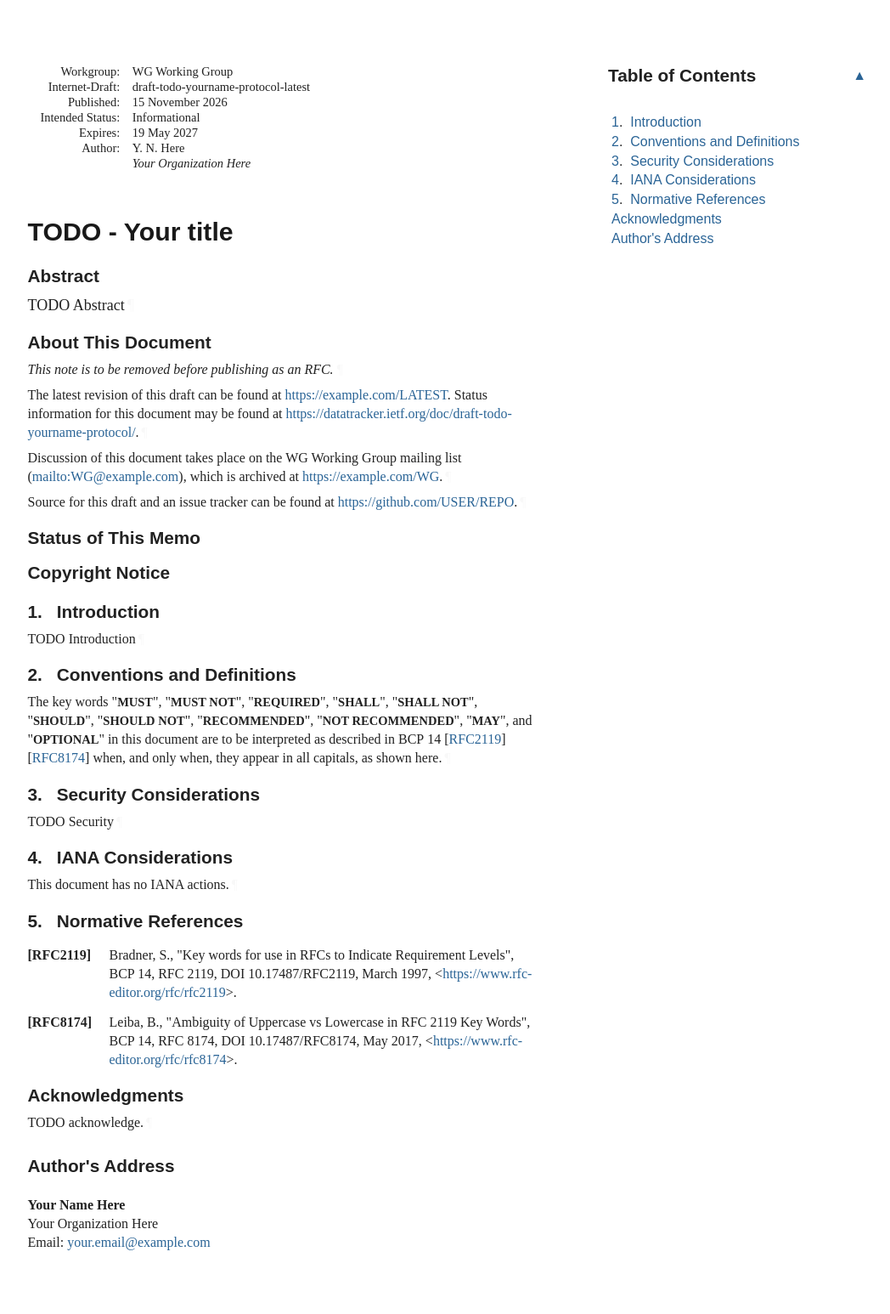
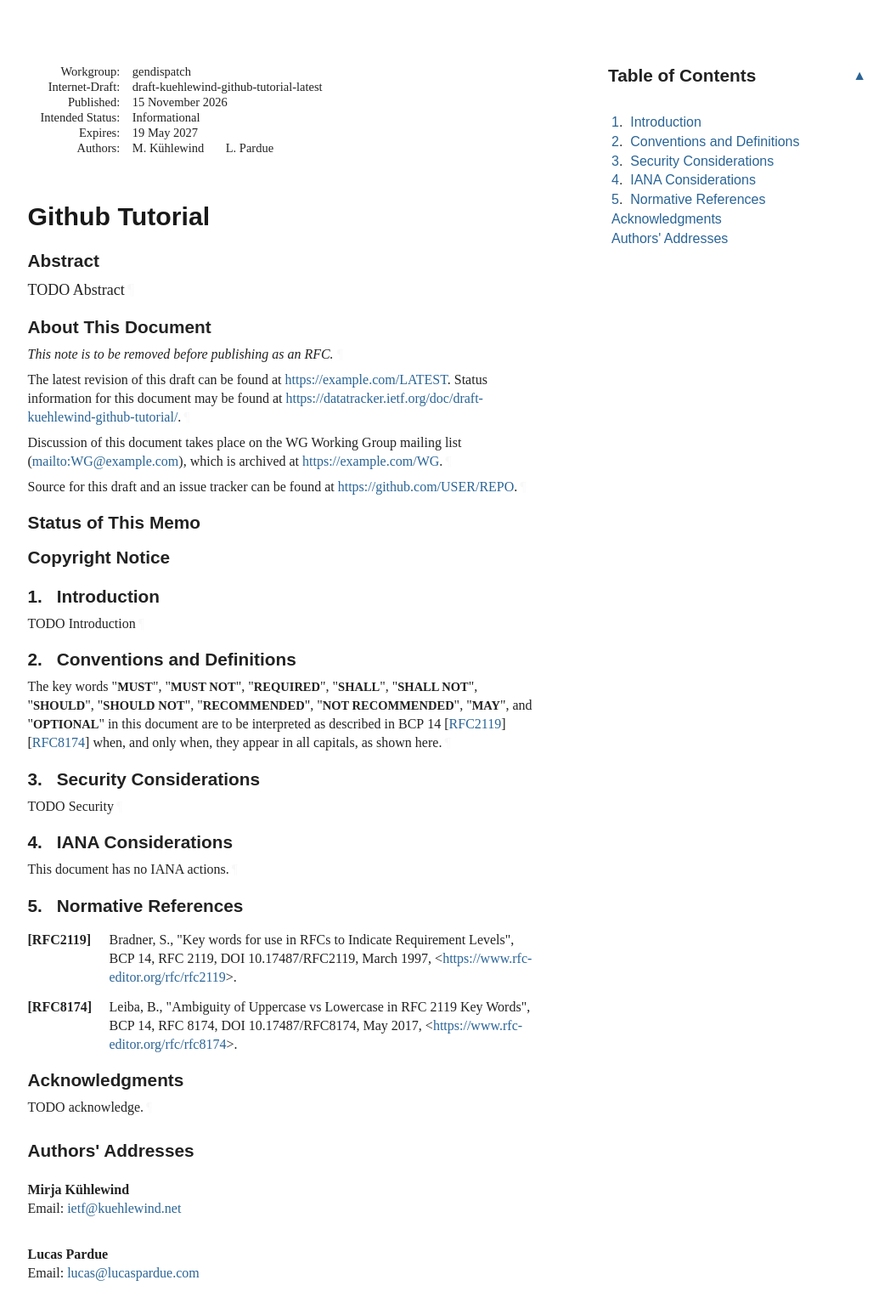
Before and after one commit to mirjak/draft-github-tutorial, a plain HTML site: page draft-kuehlewind-github-tutorial.html in a window 1280 px wide. Shown: the whole page at 85% size, without its empty margins (92-1140 px from the left). Drawn offline with Linux system fonts and the light colour scheme; a web font is replaced by a local one.

Commit message:
Script updating gh-pages from ebfa714. [ci skip]

```diff
--- a/draft-todo-yourname-protocol.html
+++ b/draft-kuehlewind-github-tutorial.html
@@ -4,8 +4,9 @@
 <meta charset="utf-8">
 <meta content="Common,Latin" name="scripts">
 <meta content="initial-scale=1.0" name="viewport">
-<title>TODO - Your title</title>
-<meta content="Your Name Here" name="author">
+<title>Github Tutorial</title>
+<meta content="Mirja Kühlewind" name="author">
+<meta content="Lucas Pardue" name="author">
 <meta content="
        TODO Abstract
     " name="description">
@@ -13,7 +14,7 @@
 <meta content="next generation" name="keyword">
 <meta content="unicorn" name="keyword">
 <meta content="AI-native" name="keyword">
-<meta content="draft-todo-yourname-protocol-latest" name="ietf.draft">
+<meta content="draft-kuehlewind-github-tutorial-latest" name="ietf.draft">
 <!-- Generator version information:
   xml2rfc 3.35.0
     Python 3.14.10
@@ -29,7 +30,7 @@
     requests 2.33.1
     wcwidth 0.9.4
 -->
-<link href="draft-todo-yourname-protocol.xml" rel="alternate" type="application/rfc+xml">
+<link href="draft-kuehlewind-github-tutorial.xml" rel="alternate" type="application/rfc+xml">
 <link href="#copyright" rel="license">
 <style type="text/css">@font-face {
   font-family: 'Lora';
@@ -1042,11 +1043,11 @@ svg {
 <table class="ears">
 <thead><tr>
 <td class="left">Internet-Draft</td>
-<td class="center">TODO - Abbreviation</td>
+<td class="center">Github Tutorial</td>
 <td class="right">November 2026</td>
 </tr></thead>
 <tfoot><tr>
-<td class="left">Here</td>
+<td class="left">Kühlewind &amp; Pardue</td>
 <td class="center">Expires 19 May 2027</td>
 <td class="right">[Page]</td>
 </tr></tfoot>
@@ -1055,9 +1056,9 @@ svg {
 <div id="internal-metadata" class="document-information">
 <dl id="identifiers">
 <dt class="label-workgroup">Workgroup:</dt>
-<dd class="workgroup">WG Working Group</dd>
+<dd class="workgroup">gendispatch</dd>
 <dt class="label-internet-draft">Internet-Draft:</dt>
-<dd class="internet-draft">draft-todo-yourname-protocol-latest</dd>
+<dd class="internet-draft">draft-kuehlewind-github-tutorial-latest</dd>
 <dt class="label-published">Published:</dt>
 <dd class="published">
 <time datetime="2026-11-15" class="published">15 November 2026</time>
@@ -1066,16 +1067,18 @@ svg {
 <dd class="intended-status">Informational</dd>
 <dt class="label-expires">Expires:</dt>
 <dd class="expires"><time datetime="2027-05-19">19 May 2027</time></dd>
-<dt class="label-authors">Author:</dt>
+<dt class="label-authors">Authors:</dt>
 <dd class="authors">
 <div class="author">
-      <div class="author-name">Y. N. Here</div>
-<div class="org">Your Organization Here</div>
+      <div class="author-name">M. Kühlewind</div>
+</div>
+<div class="author">
+      <div class="author-name">L. Pardue</div>
 </div>
 </dd>
 </dl>
 </div>
-<h1 id="title">TODO - Your title</h1>
+<h1 id="title">Github Tutorial</h1>
 <section id="section-abstract">
       <h2 id="abstract"><a href="#abstract" class="selfRef">Abstract</a></h2>
 <p id="section-abstract-1">TODO Abstract<a href="#section-abstract-1" class="pilcrow">¶</a></p>
@@ -1087,7 +1090,7 @@ svg {
 <p id="section-note.1-1">This note is to be removed before publishing as an RFC.<a href="#section-note.1-1" class="pilcrow">¶</a></p>
 <p id="section-note.1-2">
         The latest revision of this draft can be found at <span><a href="https://example.com/LATEST">https://example.com/LATEST</a></span>.
-        Status information for this document may be found at <span><a href="https://datatracker.ietf.org/doc/draft-todo-yourname-protocol/">https://datatracker.ietf.org/doc/draft-todo-yourname-protocol/</a></span>.<a href="#section-note.1-2" class="pilcrow">¶</a></p>
+        Status information for this document may be found at <span><a href="https://datatracker.ietf.org/doc/draft-kuehlewind-github-tutorial/">https://datatracker.ietf.org/doc/draft-kuehlewind-github-tutorial/</a></span>.<a href="#section-note.1-2" class="pilcrow">¶</a></p>
 <p id="section-note.1-3">
         Discussion of this document takes place on the
         WG Working Group mailing list (<span><a href="mailto:WG@example.com">mailto:WG@example.com</a></span>),
@@ -1162,7 +1165,7 @@ svg {
             <p id="section-toc.1-1.6.1"><a href="#appendix-A" class="auto internal xref"></a><a href="#name-acknowledgments" class="internal xref">Acknowledgments</a></p>
 </li>
           <li class="compact toc ulBare ulEmpty" id="section-toc.1-1.7">
-            <p id="section-toc.1-1.7.1"><a href="#appendix-B" class="auto internal xref"></a><a href="#name-authors-address" class="internal xref">Author's Address</a></p>
+            <p id="section-toc.1-1.7.1"><a href="#appendix-B" class="auto internal xref"></a><a href="#name-authors-addresses" class="internal xref">Authors' Addresses</a></p>
 </li>
         </ul>
 </nav>
@@ -1230,15 +1233,21 @@ appear in all capitals, as shown here.<a href="#section-2-1" class="pilcrow">¶<
 </div>
 <div id="authors-addresses">
 <section id="appendix-B">
-      <h2 id="name-authors-address">
-<a href="#name-authors-address" class="section-name selfRef">Author's Address</a>
+      <h2 id="name-authors-addresses">
+<a href="#name-authors-addresses" class="section-name selfRef">Authors' Addresses</a>
       </h2>
 <address class="vcard">
-        <div dir="auto" class="left"><span class="fn nameRole">Your Name Here</span></div>
-<div dir="auto" class="left"><span class="org">Your Organization Here</span></div>
+        <div dir="auto" class="left"><span class="fn nameRole">Mirja Kühlewind</span></div>
 <div class="email">
 <span>Email:</span>
-<a href="mailto:your.email@example.com" class="email">your.email@example.com</a>
+<a href="mailto:ietf@kuehlewind.net" class="email">ietf@kuehlewind.net</a>
+</div>
+</address>
+<address class="vcard">
+        <div dir="auto" class="left"><span class="fn nameRole">Lucas Pardue</span></div>
+<div class="email">
+<span>Email:</span>
+<a href="mailto:lucas@lucaspardue.com" class="email">lucas@lucaspardue.com</a>
 </div>
 </address>
 </section>
```
Also changed, not shown: draft-kuehlewind-github-tutorial.txt (renamed from draft-todo-yourname-protocol.txt, +16 -13 lines), index.html (+4 -4 lines).
